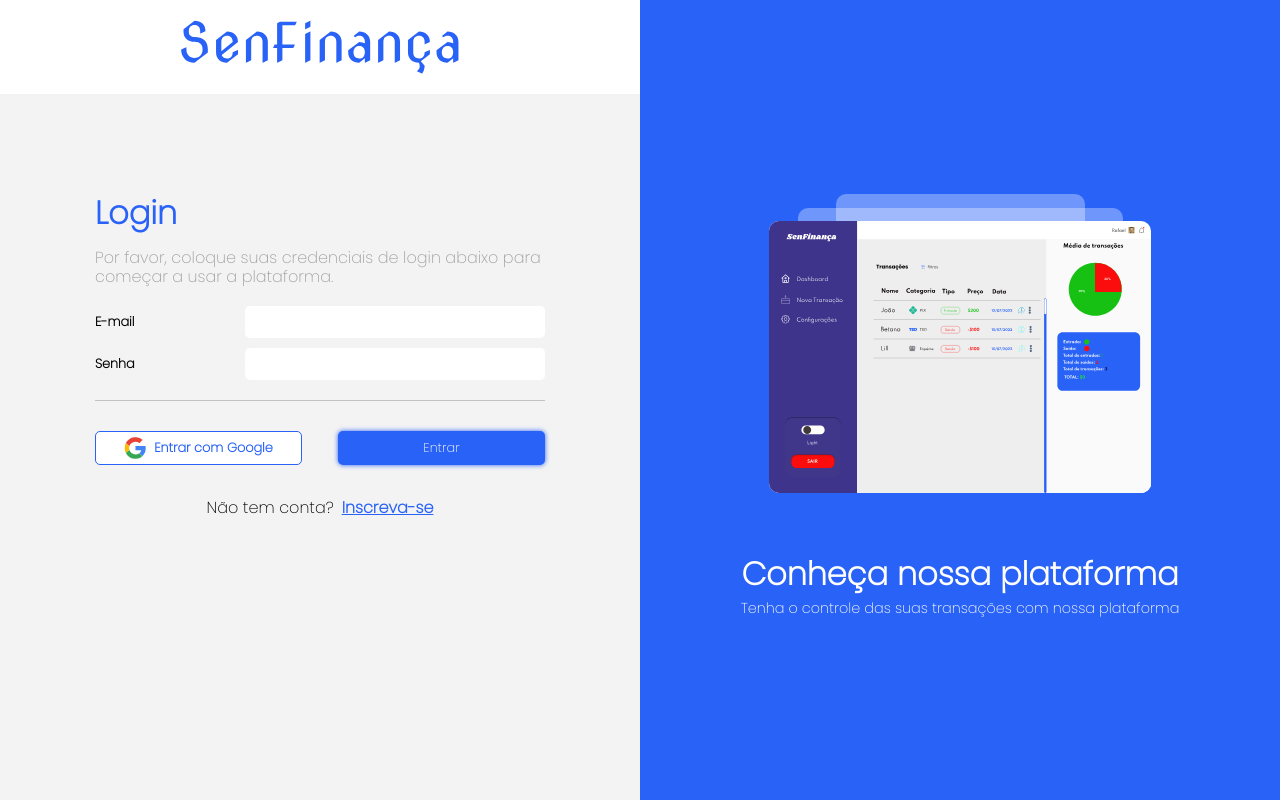
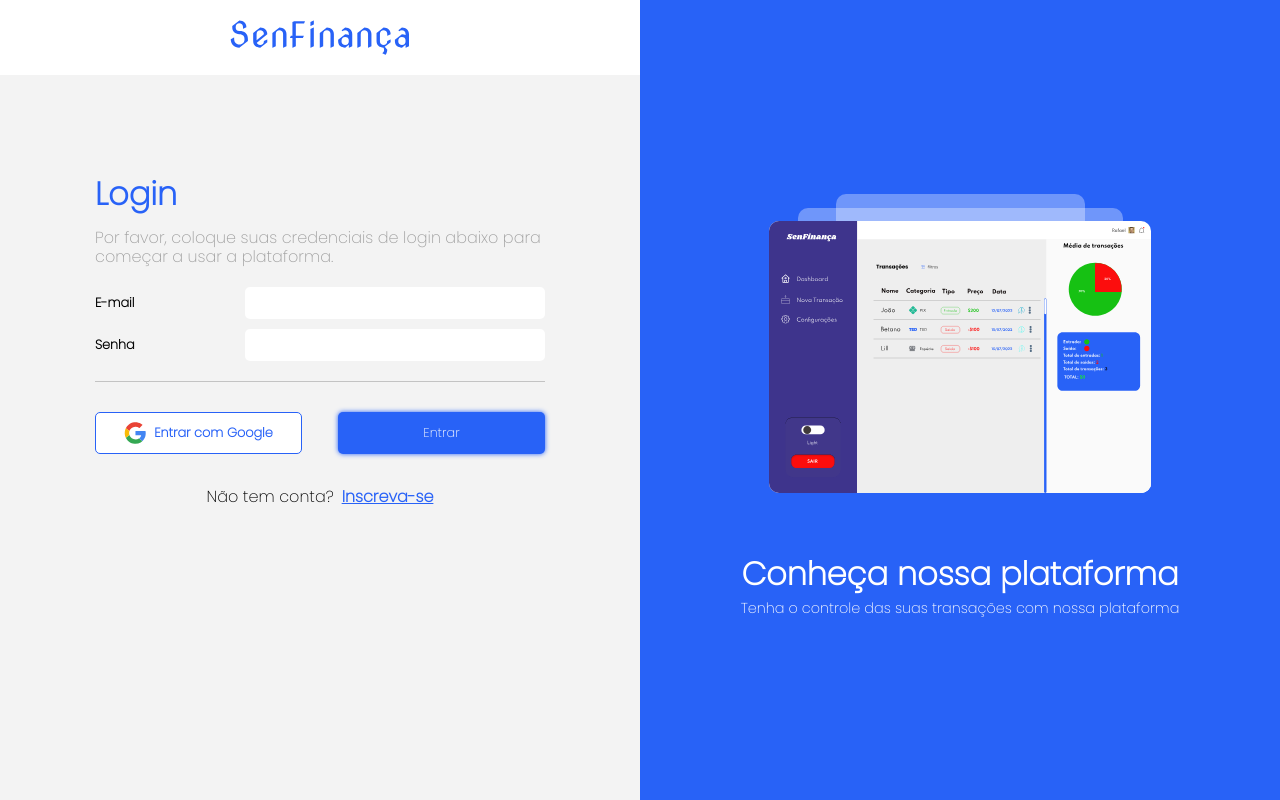
Before and after one commit to Rafael-Santos-DV/senFinance, a Next.js app: page /login in a window 1280 px wide. Built offline with nearby package versions, Linux system fonts and the light colour scheme.

Commit message:
feat: change style for button login

```diff
--- a/src/styles/pages/LoginAndRegister.ts
+++ b/src/styles/pages/LoginAndRegister.ts
@@ -46,7 +46,7 @@
     padding: 10px;
     width: 100%;
     margin: 0 auto;
-    max-width: 300px;
+    max-width: 200px;
   }
 `;
 
@@ -170,12 +170,12 @@
 
   button {
     width: 46%;
-    padding: 5px;
     display: flex;
     align-items: center;
     justify-content: center;
     gap: 8px;
     font-size: 0.8rem;
+    padding: 9px;
 
     img {
       width: 22px;
```
